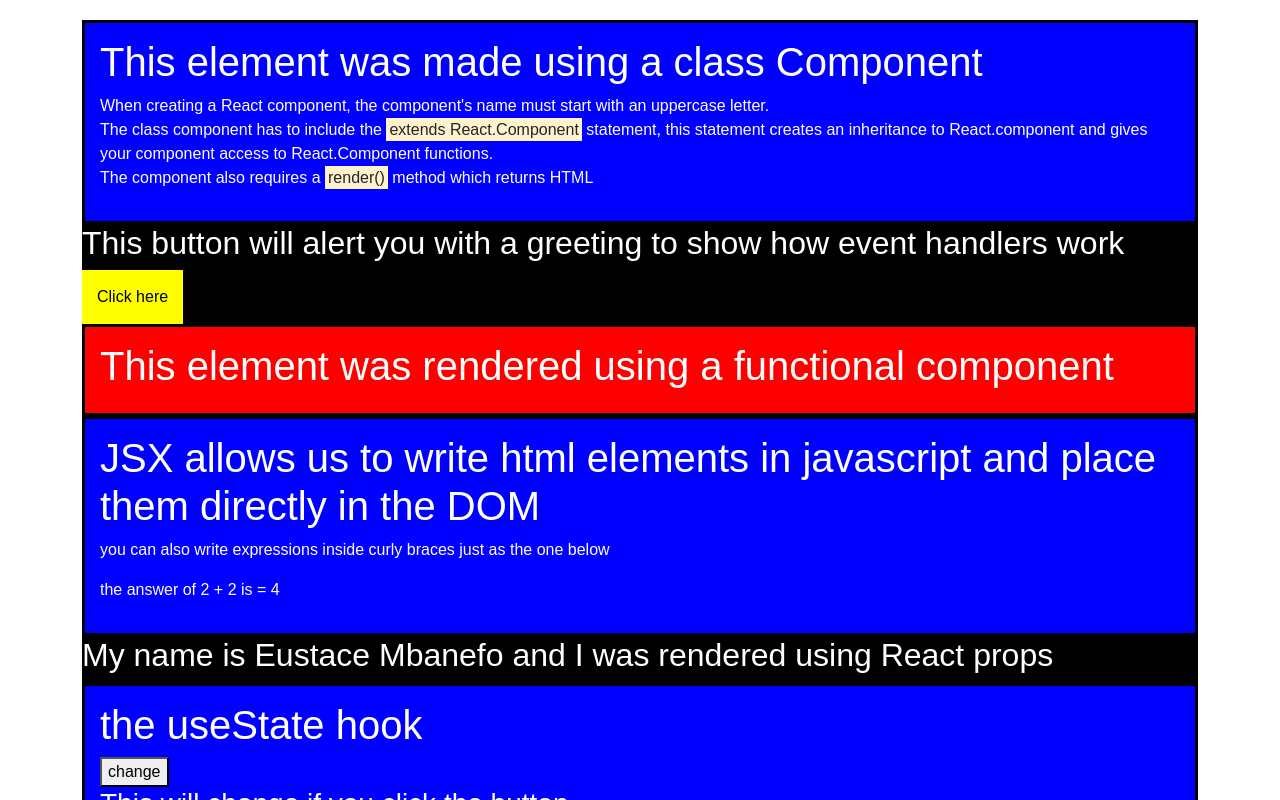
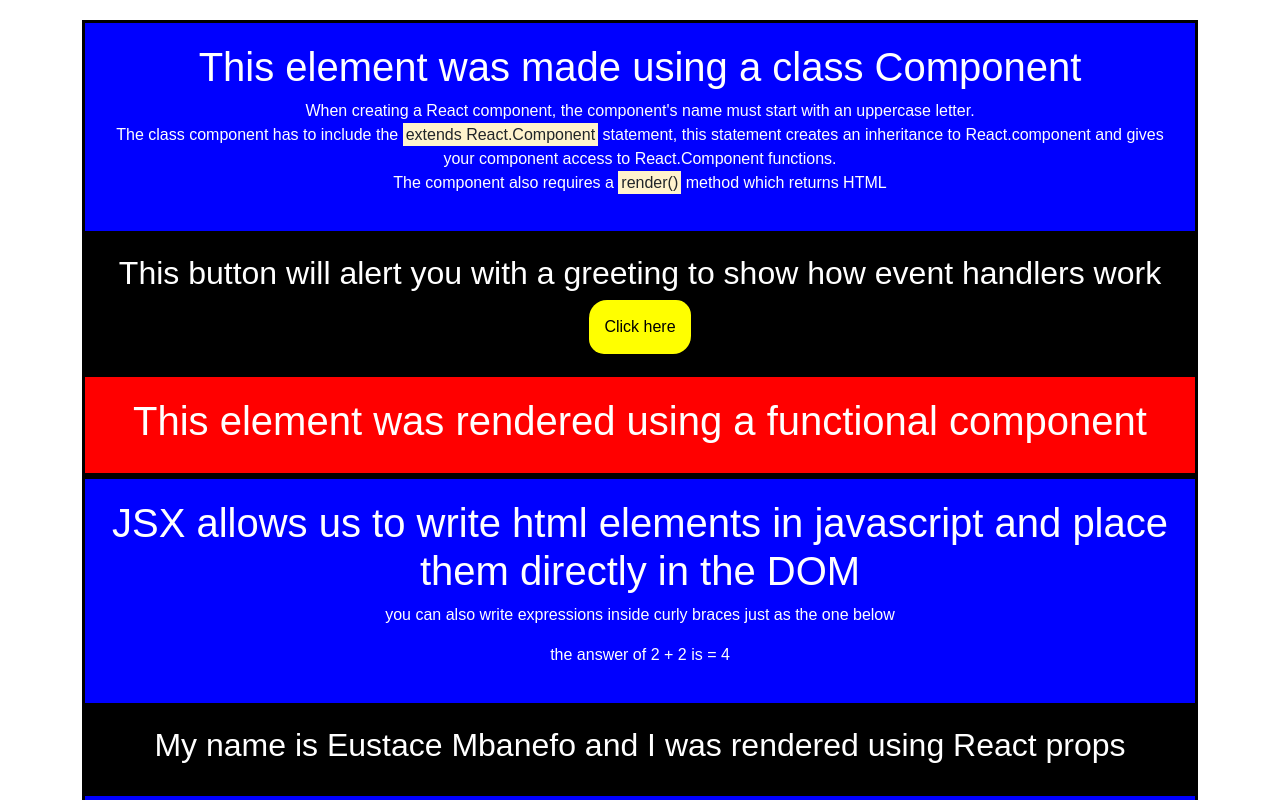
Before and after one commit to Phumnanya/React_basics, a React (Create React App) app: page / in a window 1280 px wide. Shown: the top 800 px of the page. Built offline with nearby package versions, Linux system fonts and the light colour scheme.

Commit message:
Update App.css

```diff
--- a/src/App.css
+++ b/src/App.css
@@ -41,7 +41,8 @@
   color: white;
   background-color: blue;
   border: 3px solid black;
-  padding: 15px;
+  padding: 20px;
+  text-align: center;
   box-sizing: border-box;
 }
 .event {
@@ -49,6 +50,8 @@
   height: fit-content;
   background-color: black;
   color: white;
+  text-align: center;
+  padding: 20px;
 }
 .event button {
   background-color: yellow;
@@ -56,6 +59,9 @@
   border: none;
   padding: 15px;
   text-align: center;
+  border-radius: 18px 15px;
+  margin: auto;
+  display: block;
 }
 .funcompo {
   width: 90%;
@@ -63,8 +69,9 @@
   color: white;
   background-color: red;
   border: 3px solid black;
-  padding: 15px;
+  padding: 20px;
   box-sizing: border-box;
+  text-align: center;
 }
 
 /*@media (max-width: 800px) {.hourly h5 {font-size: 14px;}}*/
```
